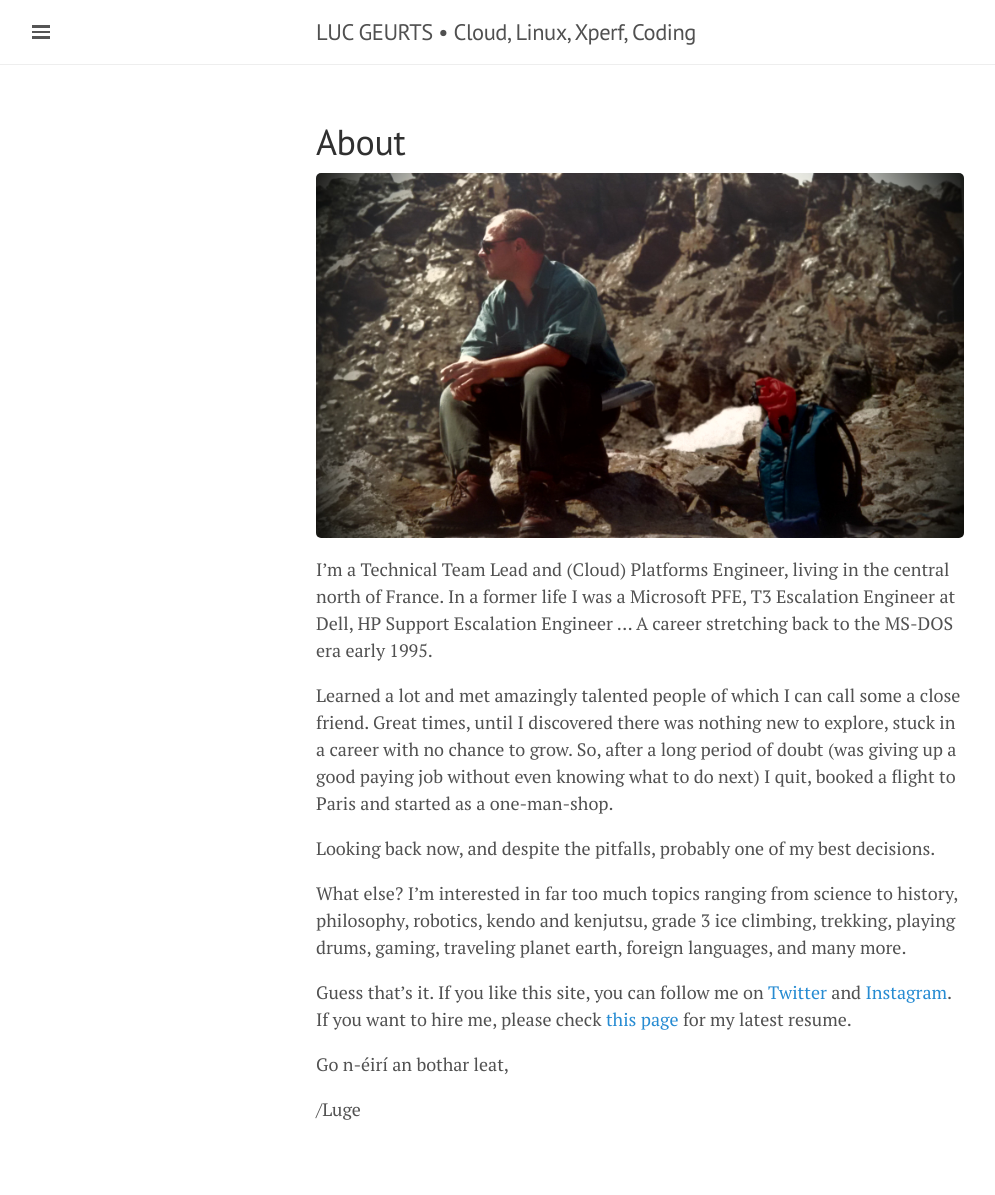
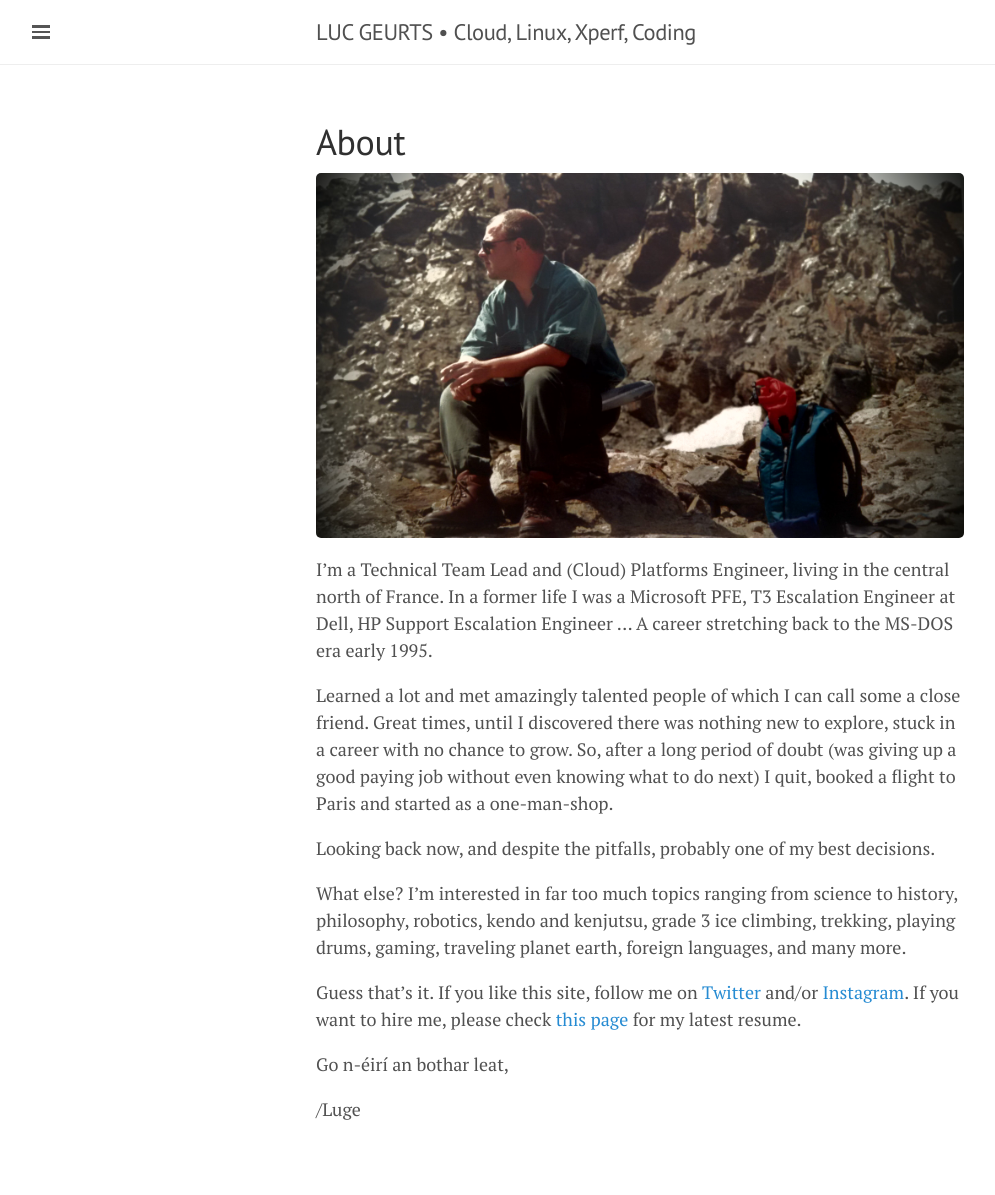
Before and after one commit to lgeurts/lgeurts.github.io, a Jekyll site: the page built from about.md, in a window 1280 px wide. Shown: the whole page, without its empty margins (0-995 px from the left). Built offline with Jekyll 4.4.1, drawn with Linux system fonts in a browser that asks for light colours; nearby versions of some CDN libraries.

Commit message:
Update about.md

```diff
--- a/about.md
+++ b/about.md
@@ -14,7 +14,7 @@
 
 What else? I'm interested in far too much topics ranging from science to history, philosophy, robotics, kendo and kenjutsu, grade 3 ice climbing, trekking, playing drums, gaming, traveling planet earth, foreign languages, and many more.
 
-Guess that's it. If you like this site, you can follow me on [Twitter](https://twitter.com/lgeurts) and [Instagram](https://www.instagram.com/luc.geurts/). If you want to hire me, please check [this page](https://github.com/lgeurts/Resume/blob/master/Moderncv%20Resume%20Luc%20Geurts%20%28US%29.pdf) for my latest resume.
+Guess that's it. If you like this site, follow me on [Twitter](https://twitter.com/lgeurts) and/or [Instagram](https://www.instagram.com/luc.geurts/). If you want to hire me, please check [this page](https://github.com/lgeurts/Resume/blob/master/Moderncv%20Resume%20Luc%20Geurts%20%28US%29.pdf) for my latest resume.
 
 Go n-éirí an bothar leat,
 
```
